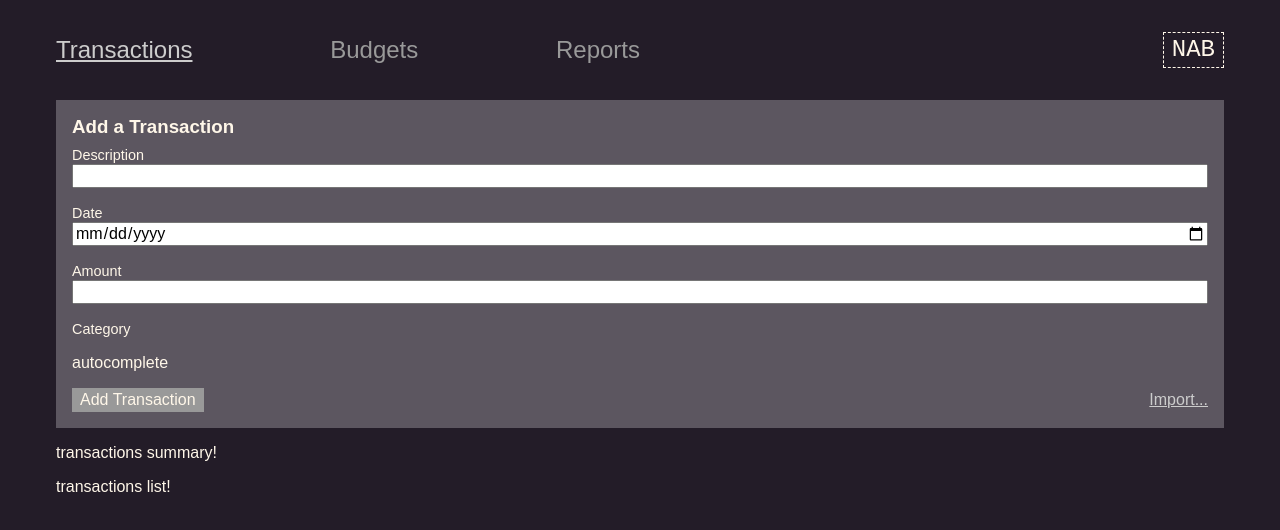
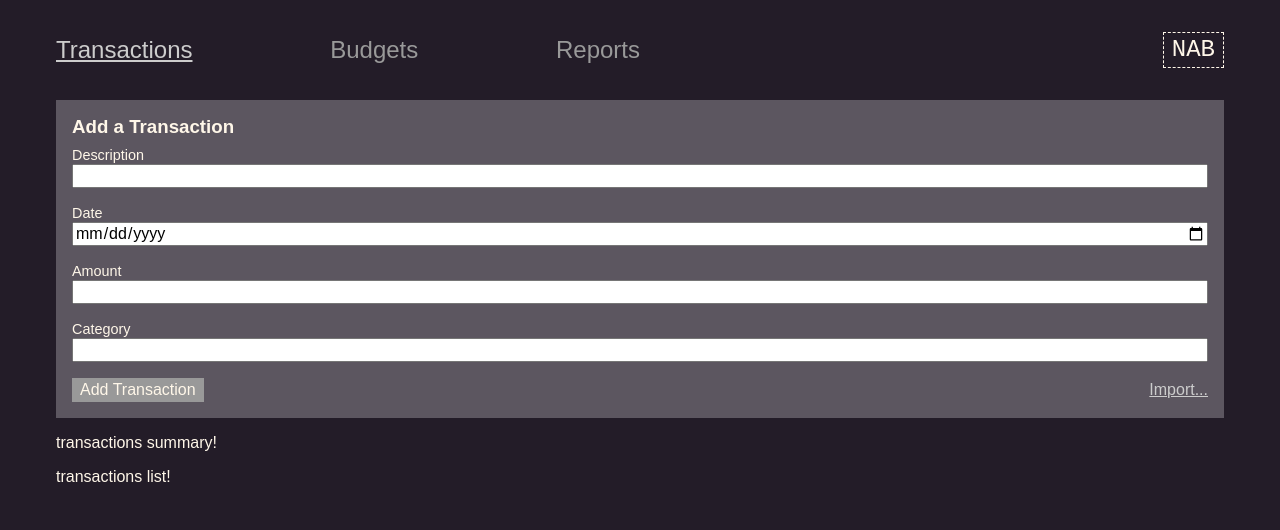
Before and after one commit to slwulf/not-another-budget-app, a React (Vite) app: page /transactions in a window 1280 px wide. Shown: the top 530 px of the page. Built offline with nearby package versions, Linux system fonts and the light colour scheme.

Commit message:
add todo for category autocomplete

```diff
--- a/src/Components/Forms/CreateTransaction.js
+++ b/src/Components/Forms/CreateTransaction.js
@@ -31,8 +31,10 @@ export default class CreateTransaction extends React.Component {
         type: 'number',
         name: 'amount'
       }, {
-        type: 'autocomplete',
+        type: 'text',
         name: 'category'
+        // TODO: make this an autocomplete
+        // with free entry & list of categories
       }]} />
   }
 }
```
